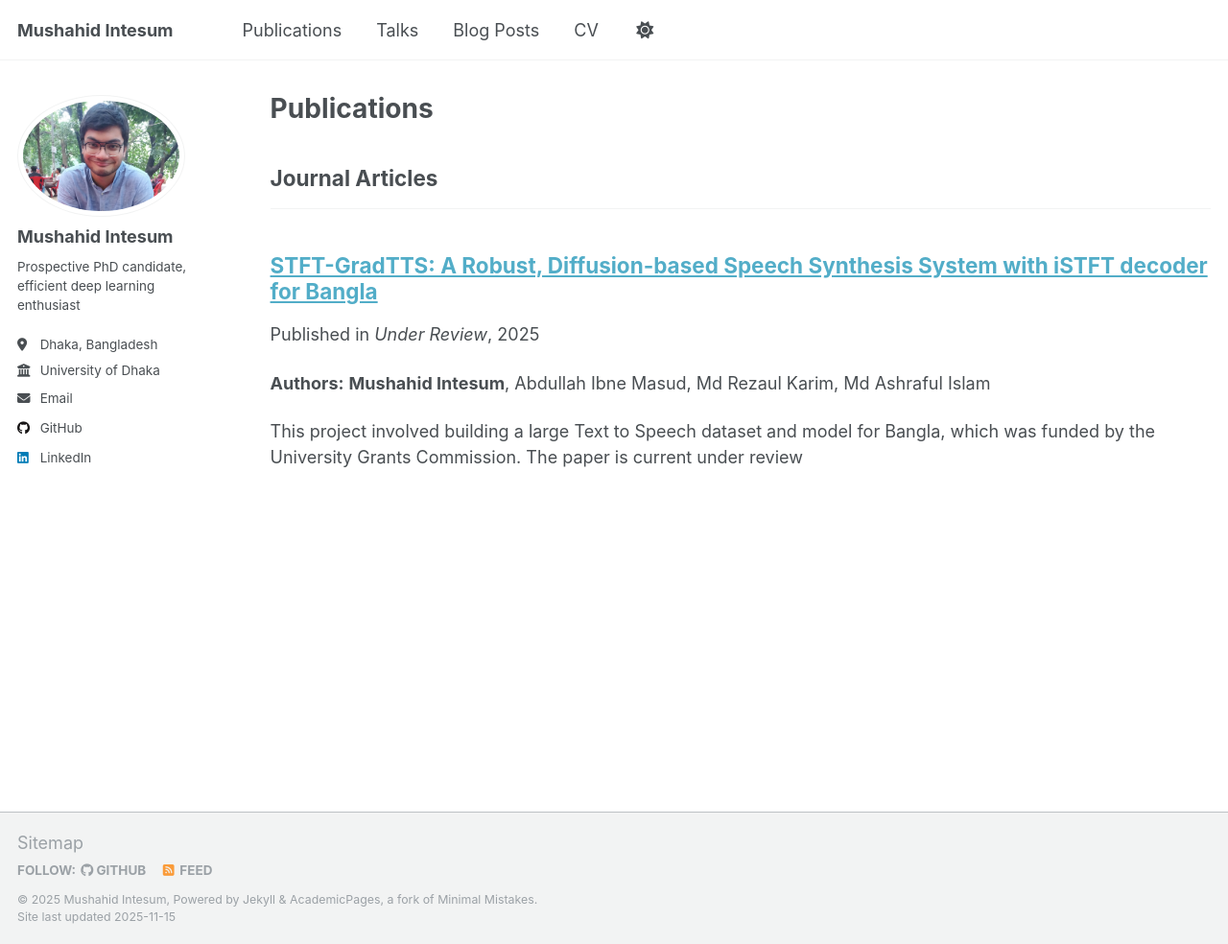
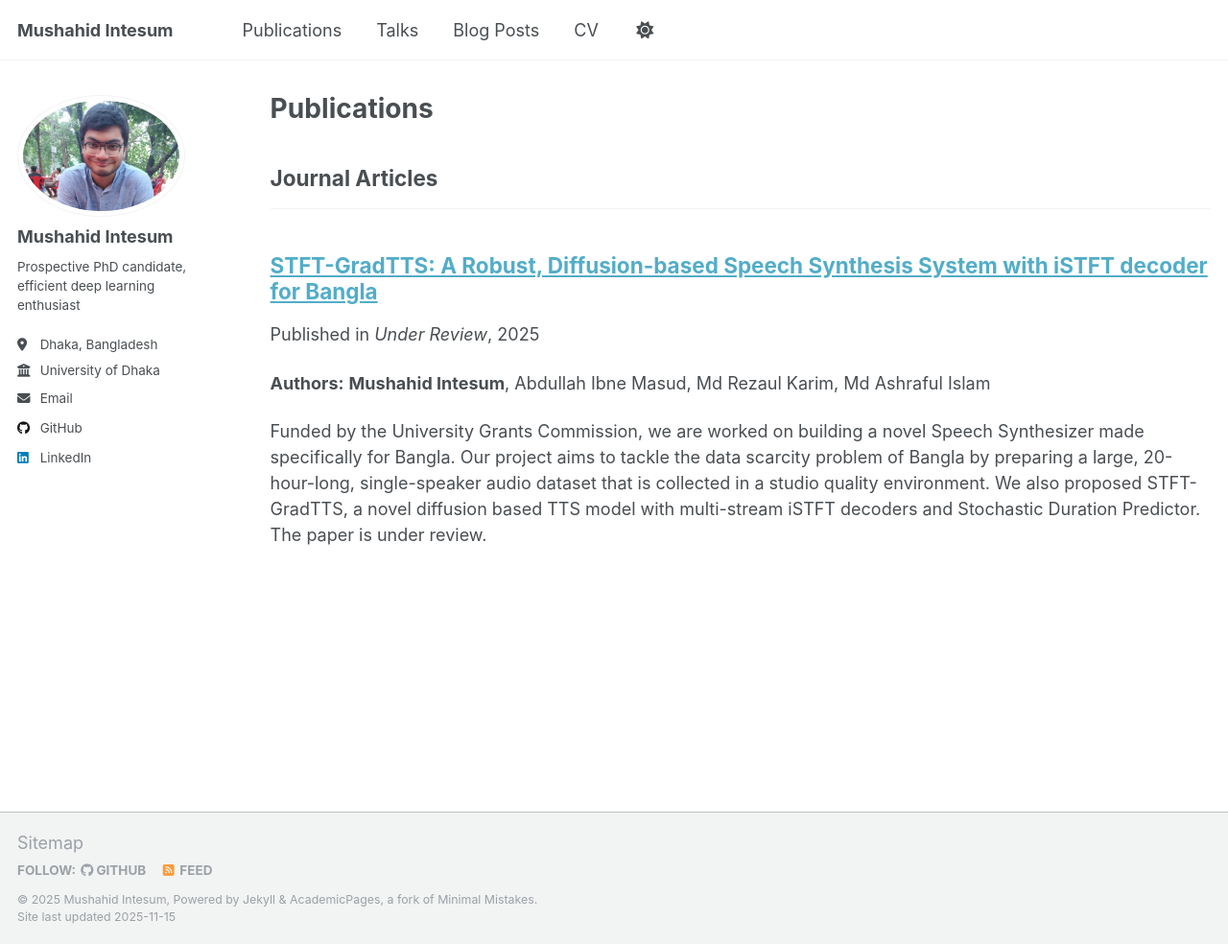
Before and after one commit to mushahid-intesum/mushahid-intesum.github.io, a Jekyll site: the page built from _pages/publications.html, in a window 1280 px wide and 984 px high. Shown: the whole window at 96% size. Built offline with Jekyll 4.4.1, drawn with Linux system fonts in a browser that asks for light colours; a script that is not in the unit is left out.

Commit message:
Refactored publiscations

```diff
--- a/_publications/bntts.md
+++ b/_publications/bntts.md
@@ -4,7 +4,7 @@ collection: publications
 category: manuscripts
 authors: "<strong>Mushahid Intesum</strong>, Abdullah Ibne Masud, Md Rezaul Karim, Md Ashraful Islam"
 # permalink: /publication/bntts
-excerpt: 'This project involved building a large Text to Speech dataset and model for Bangla, which was funded by the University Grants Commission. The paper is current under review'
+excerpt: 'Funded by the University Grants Commission, we are worked on building a novel Speech Synthesizer made specifically for Bangla. Our project aims to tackle the data scarcity problem of Bangla by preparing a large, 20-hour-long, single-speaker audio dataset that is collected in a studio quality environment. We also proposed STFT-GradTTS, a novel diffusion based TTS model with multi-stream iSTFT decoders and Stochastic Duration Predictor. The paper is under review.'
 # date: 2009-10-01
 # venue: 'International Journal of Speech Technology'
 venue: 'Under Review'
```
Also changed, not shown: other parts of _publications/bntts.md (+2 -0 lines), 1 other file.
